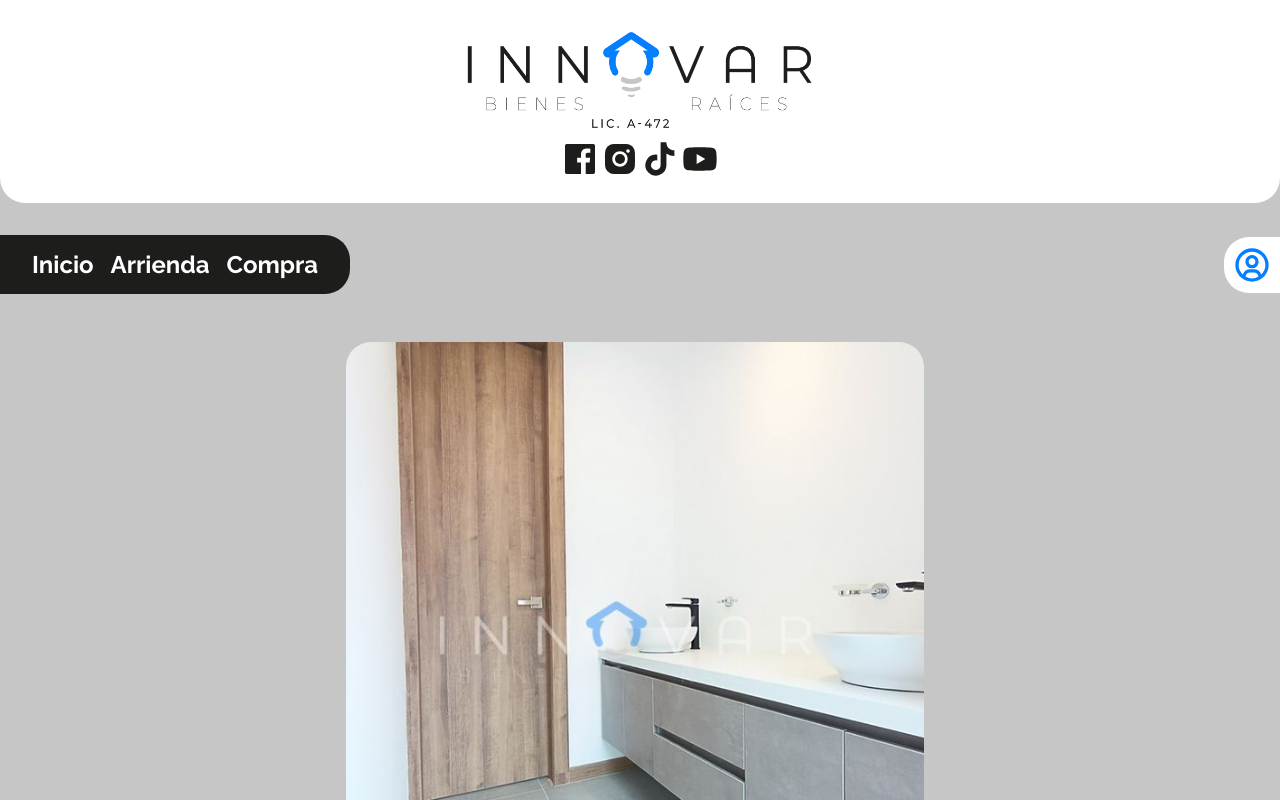
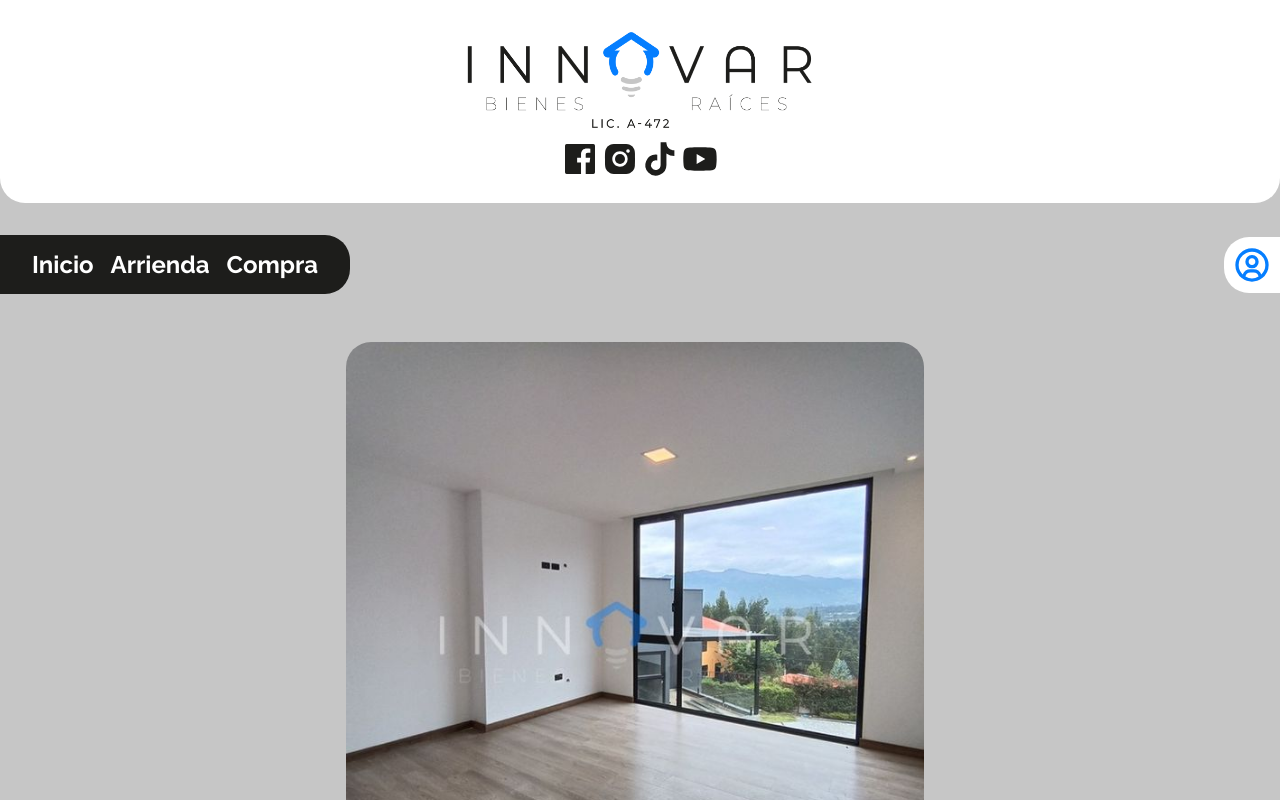
Before and after one commit to ThePalmars1one/Innovar-Bienes-Raices, an Angular app: page / in a window 1280 px wide. Shown: the top 800 px of the page. Built offline with nearby package versions, Linux system fonts and the light colour scheme.

Commit message:
SLIDER WITH AUTOPLAY

```diff
--- a/src/app/home/slider/slider.component.html
+++ b/src/app/home/slider/slider.component.html
@@ -1,5 +1,5 @@
 <div class="swiper_container">
-    <swiper class="mySwiper">
+    <swiper [autoplay]="{ delay: 3500, disableOnInteraction: false}" class="mySwiper">
         <ng-template swiperSlide>
             <img src="assets/products_img/carousel/slide1.jpg" alt="Slide 1" class="slides_img">
         </ng-template>
--- a/src/app/home/slider/slider.component.ts
+++ b/src/app/home/slider/slider.component.ts
@@ -1,7 +1,7 @@
 import { Component, ViewEncapsulation } from '@angular/core';
 import { SliderService } from 'src/app/services/slider.service';
-import SwiperCore, { Pagination } from "swiper";
-SwiperCore.use([Pagination]);
+import SwiperCore, { Pagination, Autoplay } from "swiper";
+SwiperCore.use([Pagination, Autoplay]);
 
 @Component({
   selector: 'app-slider',
--- a/src/app/services/products.service.ts
+++ b/src/app/services/products.service.ts
@@ -20,6 +20,7 @@ export class ProductsService {
       );
       if (index != -1) {
         this.items[index].quantity += 1;
+        alert("No puede agregar inmuebles repetidos")
       } else if (index === -1) {
         this.items.push(product);
       }
```
